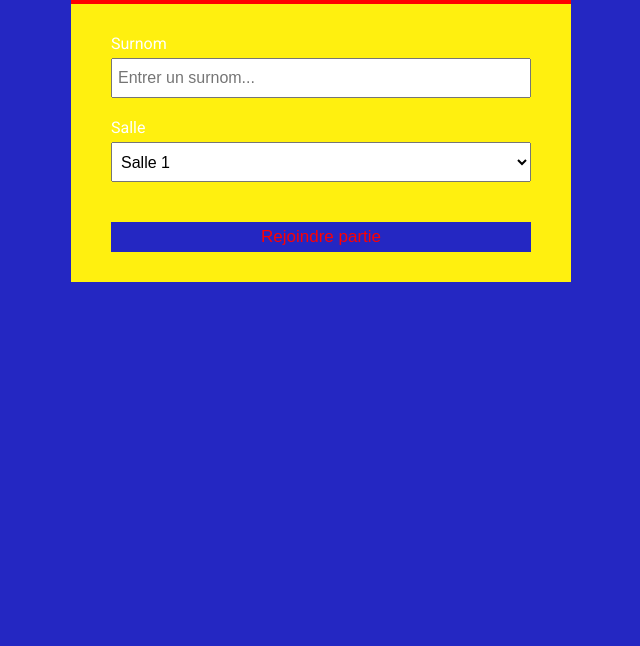
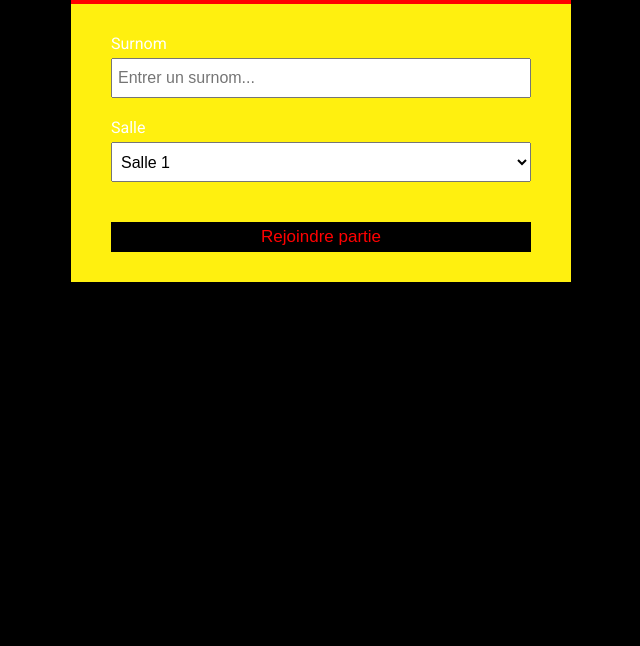
Before and after one commit to quentiin123/Puissance_4, a website: page public/index.html in a window 1280 px wide. Shown: the part 154-800 px from the top of the page, without its empty margins (319-959 px from the left). Drawn offline with Linux system fonts and the light colour scheme.

Commit message:
changement mineur css

```diff
--- a/public/css/base.css
+++ b/public/css/base.css
@@ -4,7 +4,7 @@
 	--dark-color-b: #fff00f;
 	--dark-color-a: #f00;
 	--dark-color-c:black;
-	--light-color: #2427c2;
+	--light-color: black;
 	--success-color: #5cb85c;
 	--error-color: #d9534f;
 }
```
